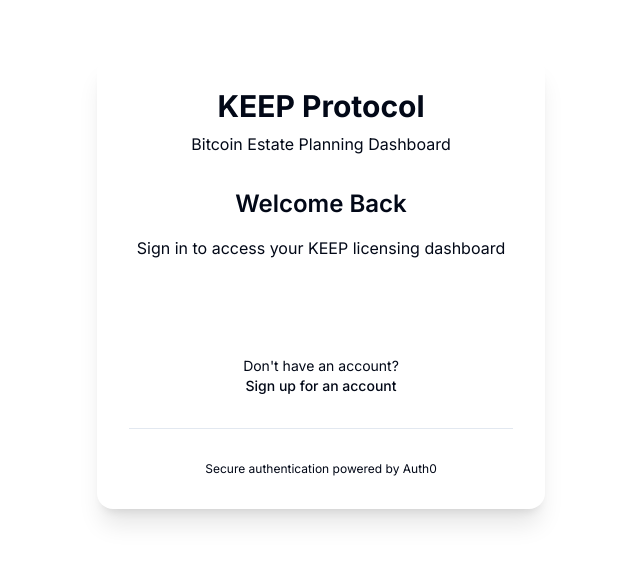
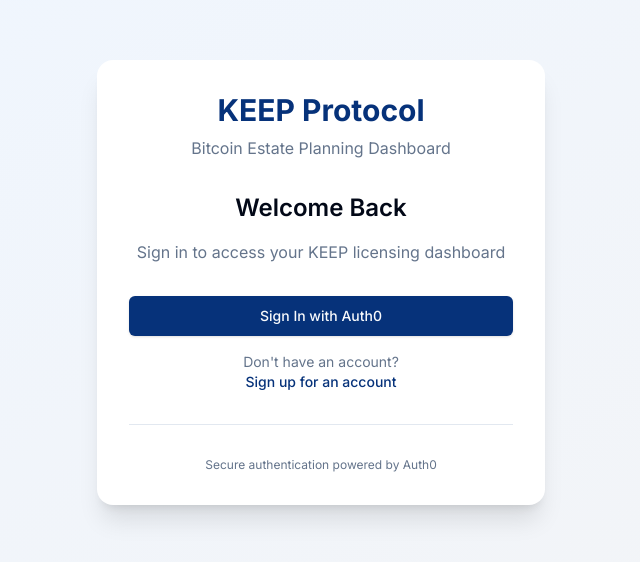
Before and after one commit to fitzhall/keep-dashboard, a Next.js app: page /login in a window 1280 px wide. Shown: the part 118-680 px from the top of the page, without its empty margins (319-959 px from the left). Built offline with nearby package versions, Linux system fonts and the light colour scheme; no server answers.

Commit message:
Fix login page styling with proper shadcn/ui classes

```diff
--- a/app/login/login-client.tsx
+++ b/app/login/login-client.tsx
@@ -1,47 +1,47 @@
 'use client'
 
 import { motion } from 'framer-motion'
+import { Button } from '@/components/ui/button'
 
 export default function LoginClient() {
   return (
-    <div className="min-h-screen flex items-center justify-center bg-gradient-to-br from-primary-50 to-secondary-100">
+    <div className="min-h-screen flex items-center justify-center bg-gradient-to-br from-blue-50 to-gray-100">
       <motion.div
         initial={{ opacity: 0, y: 20 }}
         animate={{ opacity: 1, y: 0 }}
         transition={{ duration: 0.5 }}
         className="max-w-md w-full"
       >
-        <div className="bg-white rounded-2xl shadow-xl p-8">
+        <div className="bg-card rounded-2xl shadow-xl p-8">
           <div className="text-center mb-8">
-            <h1 className="text-3xl font-bold text-primary-600 mb-2">KEEP Protocol</h1>
-            <p className="text-secondary-600">Bitcoin Estate Planning Dashboard</p>
+            <h1 className="text-3xl font-bold text-primary mb-2">KEEP Protocol</h1>
+            <p className="text-muted-foreground">Bitcoin Estate Planning Dashboard</p>
           </div>
 
           <div className="space-y-4">
-            <h2 className="text-2xl font-semibold text-secondary-900 text-center">Welcome Back</h2>
-            <p className="text-secondary-600 text-center">
+            <h2 className="text-2xl font-semibold text-foreground text-center">Welcome Back</h2>
+            <p className="text-muted-foreground text-center">
               Sign in to access your KEEP licensing dashboard
             </p>
           </div>
 
           <div className="mt-8 space-y-4">
-            <a
-              href="/auth/login"
-              className="block w-full text-center bg-primary-600 text-white py-3 px-4 rounded-lg font-medium hover:bg-primary-700 transition-colors duration-200"
-            >
-              Sign In with Auth0
-            </a>
+            <Button asChild className="w-full" size="lg">
+              <a href="/auth/login">
+                Sign In with Auth0
+              </a>
+            </Button>
 
-            <div className="text-center text-sm text-secondary-600">
+            <div className="text-center text-sm text-muted-foreground">
               <p>Don't have an account?</p>
-              <a href="/auth/login?screen_hint=signup" className="text-primary-600 hover:text-primary-700 font-medium">
+              <a href="/auth/login?screen_hint=signup" className="text-primary hover:underline font-medium">
                 Sign up for an account
               </a>
             </div>
           </div>
 
-          <div className="mt-8 pt-8 border-t border-secondary-200">
-            <p className="text-xs text-secondary-500 text-center">
+          <div className="mt-8 pt-8 border-t border-border">
+            <p className="text-xs text-muted-foreground text-center">
               Secure authentication powered by Auth0
             </p>
           </div>
```
